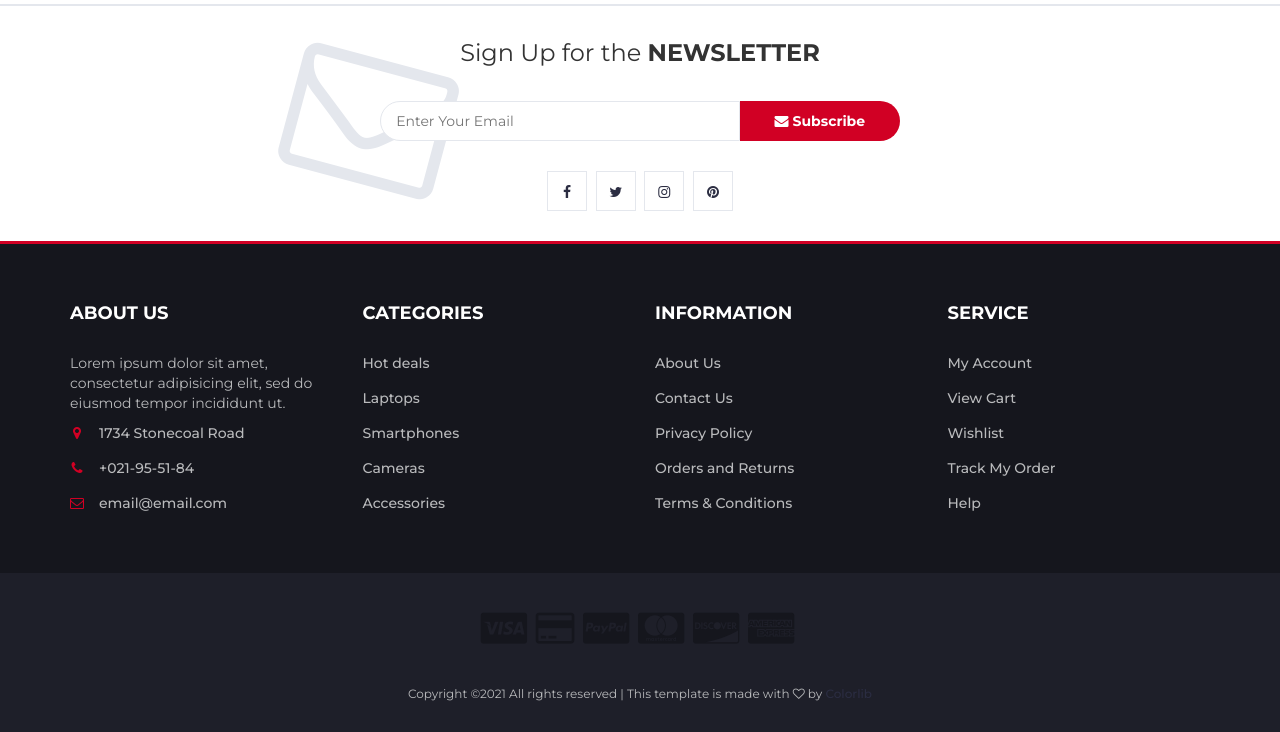
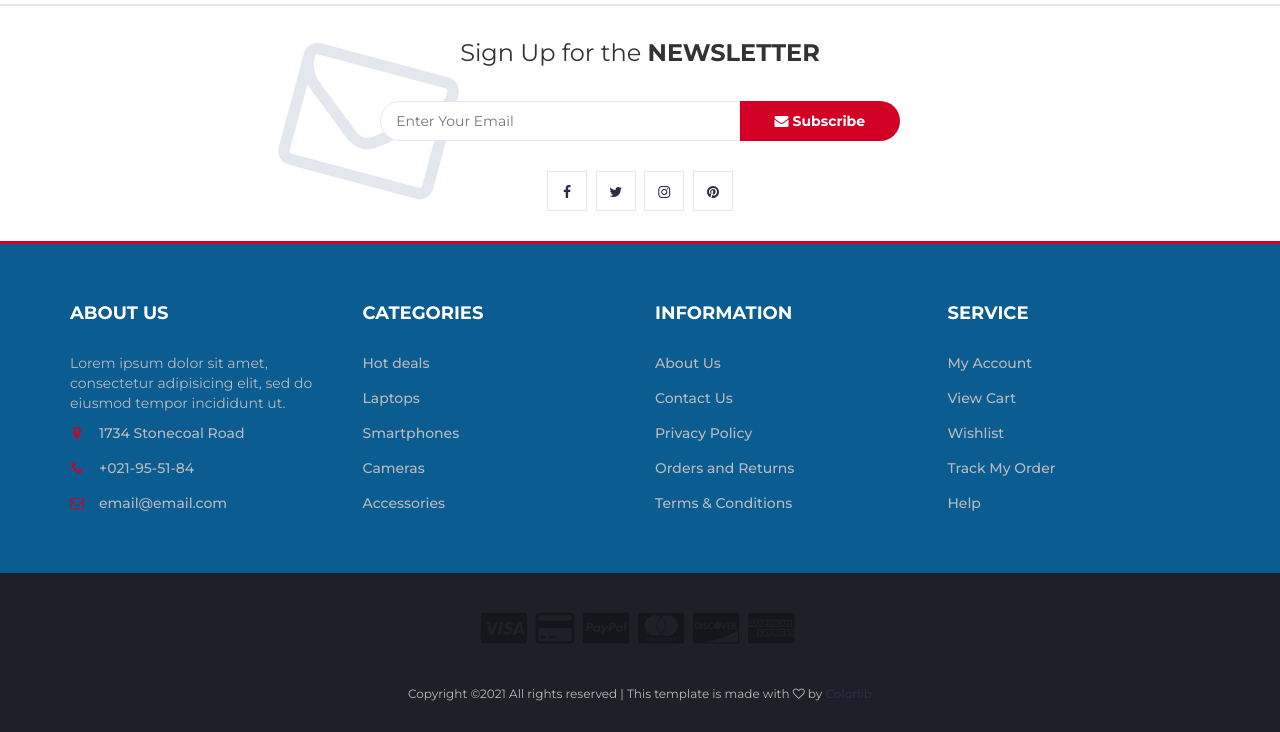
Before and after one commit to anapalasi/caritas, a PHP site: page /blank.html in a window 1280 px wide. Shown: the part 410-1142 px from the top of the page. Run offline with PHP 8.4, Linux system fonts and the light colour scheme.

Commit message:
Colores no fan res

```diff
--- a/css/style.css
+++ b/css/style.css
@@ -2002,7 +2002,7 @@
 ===========================================================*/
 
 #footer {
-  background: #15161D;
+  background: #0a5c91;
   color: #B9BABC;
 }
 
```
